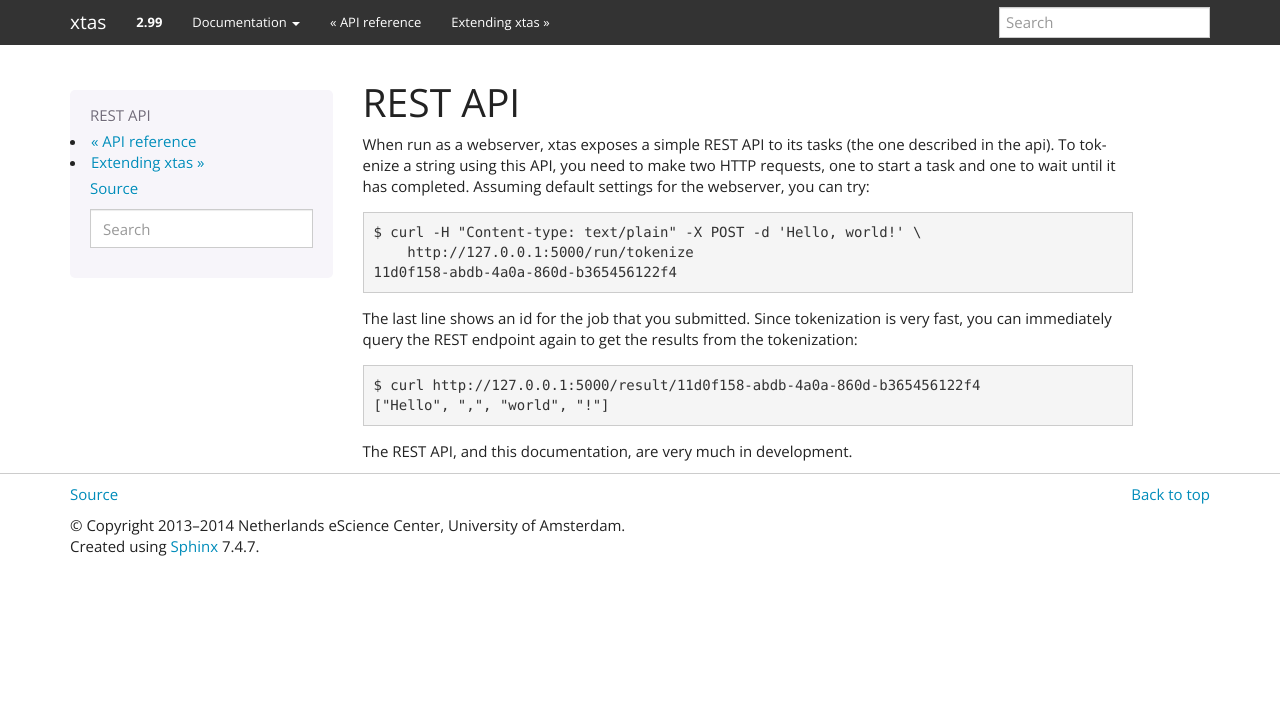
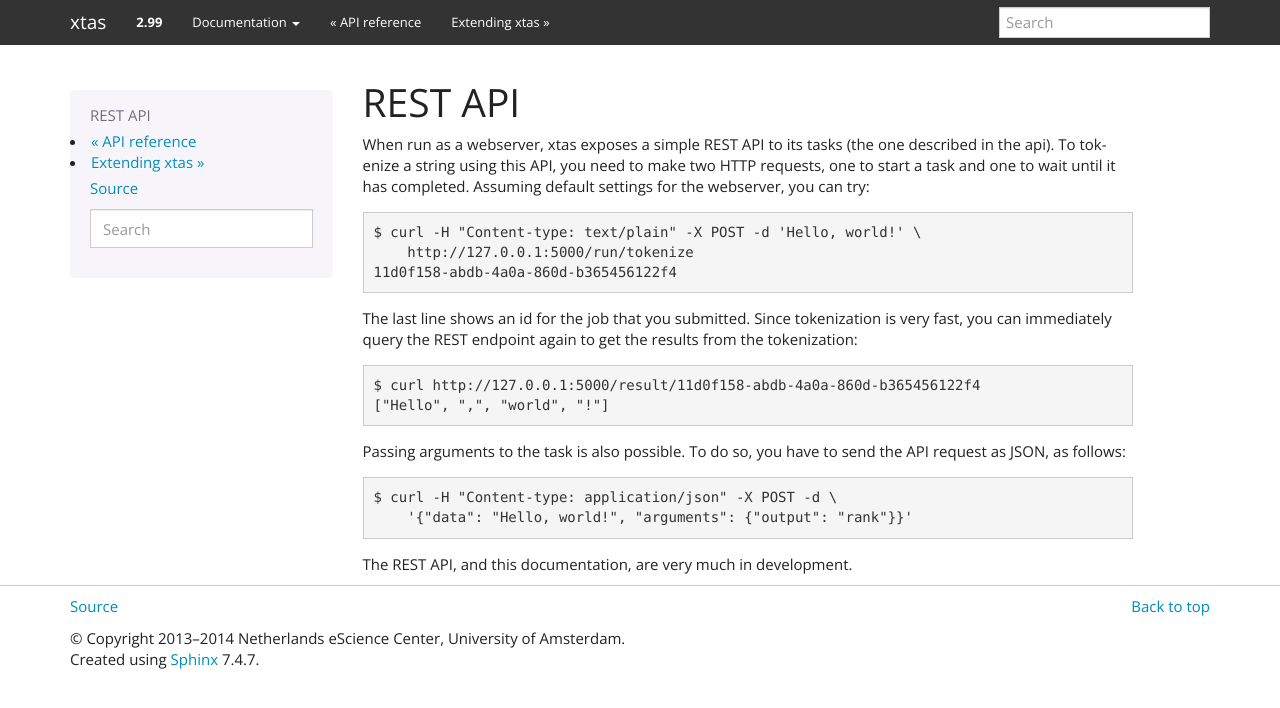
Before and after one commit to NLeSC/xtas, a Sphinx documentation site: the page built from doc/rest.rst, in a window 1280 px wide. Shown: the top 708 px of the page. Built offline with Sphinx 7.4.7, drawn with Linux system fonts in a browser that asks for light colours.

Commit message:
allow passing task arguments over REST API

```diff
--- a/doc/rest.rst
+++ b/doc/rest.rst
@@ -18,4 +18,10 @@ again to get the results from the tokenization::
     $ curl http://127.0.0.1:5000/result/11d0f158-abdb-4a0a-860d-b365456122f4
     ["Hello", ",", "world", "!"]
 
+Passing arguments to the task is also possible. To do so, you have to send the
+API request as JSON, as follows::
+
+    $ curl -H "Content-type: application/json" -X POST -d \
+        '{"data": "Hello, world!", "arguments": {"output": "rank"}}'
+
 The REST API, and this documentation, are very much in development.
```
Also changed, not shown: 1 other file.
